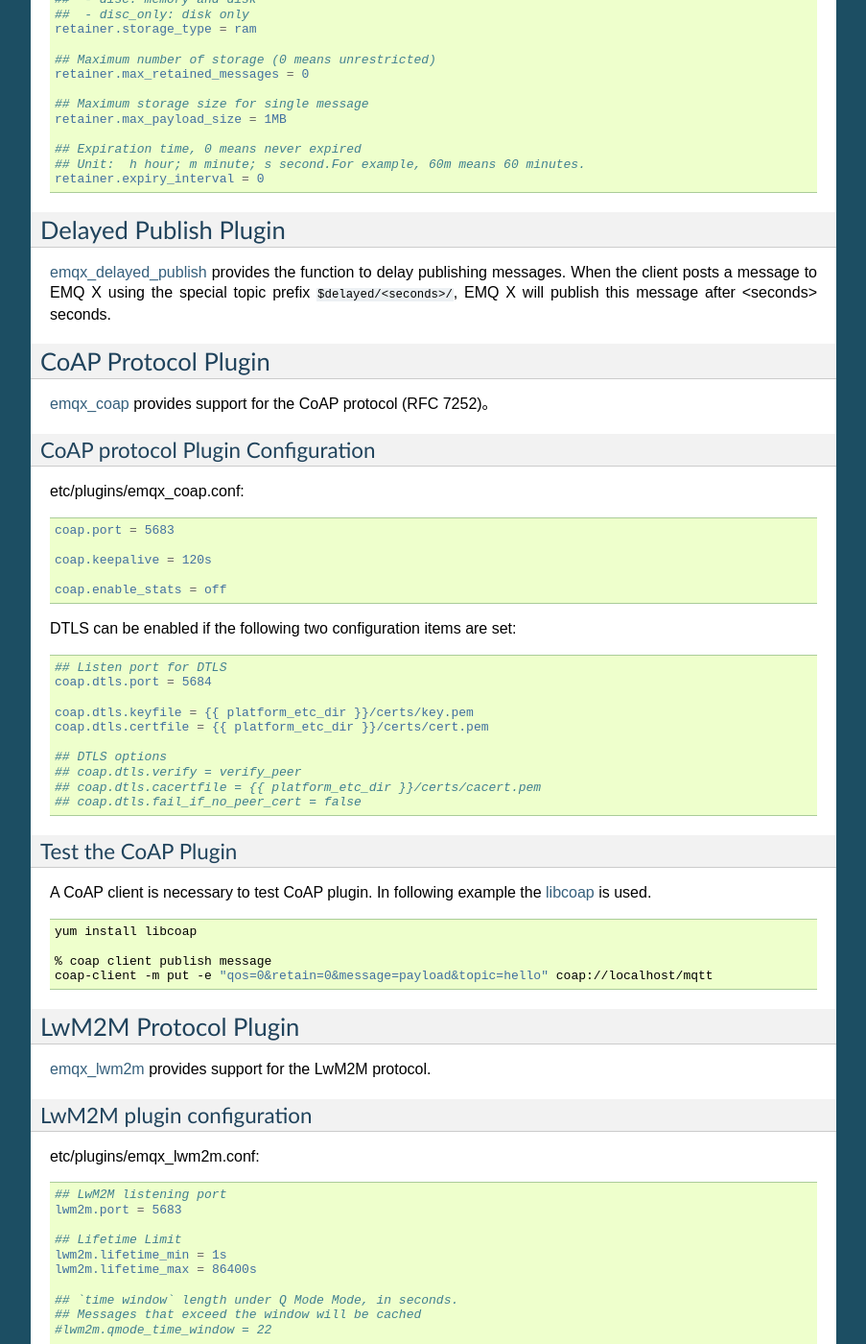
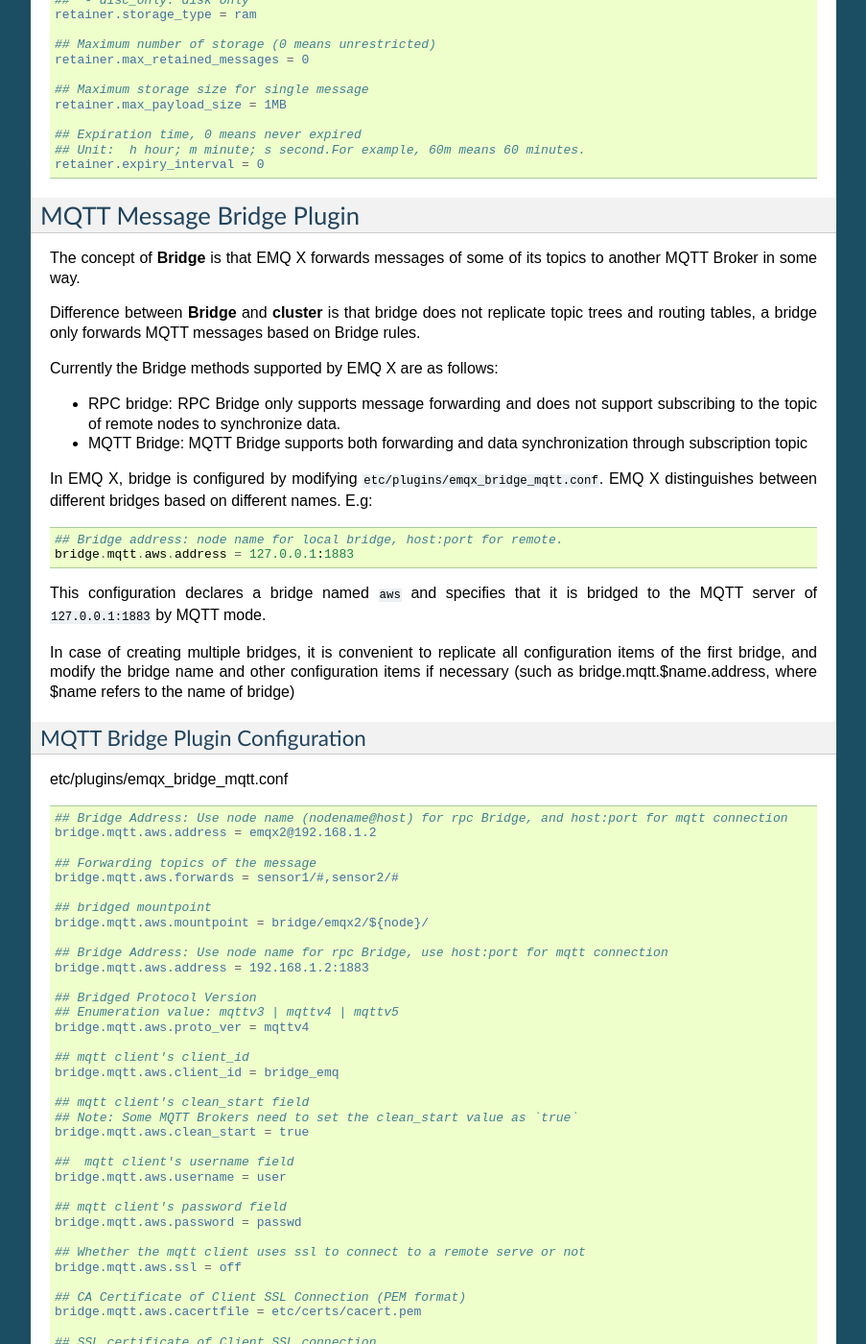
Before and after one commit to emqxarchive/emqx-docs-en, a Sphinx documentation site: the page built from source/plugins.rst, in a window 1280 px wide and 1400 px high, scrolled down 14816 px. Shown: the whole window at 96% size, without its empty margins (198-1101 px from the left). Built offline with Sphinx 7.4.7, drawn with Linux system fonts in a browser that asks for light colours; some of the changed text lies outside the part shown.

Commit message:
Fix en docs and add bridge docs in plugin.rst (#135)

```diff
--- a/source/plugins.rst
+++ b/source/plugins.rst
@@ -43,7 +43,7 @@
 +---------------------------+---------------------------------------+-------------------------------------+
 | `emqx_rule_engine`_       + etc/plugins/emqx_rule_engine.conf     | Rule engine                         |
 +---------------------------+---------------------------------------+-------------------------------------+
-| `emqx_bridge_mqtt`_       + etc/plugins/emqx_bridge_mqtt.conf     | MQTT Message Bridge                 |
+| `emqx_bridge_mqtt`_       + etc/plugins/emqx_bridge_mqtt.conf     | MQTT Message Bridge Plugin          |
 +---------------------------+---------------------------------------+-------------------------------------+
 | `emqx_delayed_publish`_   + etc/plugins/emqx_delayed_publish.conf | Delayed publish support             |
 +---------------------------+---------------------------------------+-------------------------------------+
@@ -61,6 +61,7 @@
 +---------------------------+---------------------------------------+-------------------------------------+
 | `emqx_plugin_template`_   + etc/plugins/emqx_plugin_template.conf | plugin develop template             |
 +---------------------------+---------------------------------------+-------------------------------------+
+
 
 There are four ways to load plugins:
 
@@ -144,10 +145,10 @@
 HTTP API and CLI Management Plugin
 ----------------------------------
 
-`emqx_management`_ is the HTTP API and CLI management plugin for the EMQ X broker, which is enabled by default. When EMQ X starts successfully, users can query the current client list and other operations through the HTTP API and CLI provided by the plugin, see :ref:`rest_api` and :ref:`commands`。
+`emqx_management`_ is the HTTP API and CLI management plugin of the *EMQ X* broker，which is enabled by default. When *EMQ X* starts successfully, users can query the current client list and other operations via the HTTP API and CLI provided by this plugin. For details see :ref:`rest_api` and :ref:`commands`.
 
-HTTP API and CLI Mangement Settings
-:::::::::::::::::::::::::::::::::::
+HTTP API and CLI Management Configuration
+:::::::::::::::::::::::::::::::::::::::::
 
 etc/plugins/emqx_management.conf:
 
@@ -287,6 +288,7 @@
 -------------------------------------------
 
 `emqx_auth_http`_  implements connection authentication and access control via HTTP. It sends request to a specified HTTP service and determines whether it has access rights by the return value.
+
 This plugin supports three requests:
 
 1. **auth.http.auth_req**: connection authentication
@@ -307,8 +309,7 @@
     ## Time-out time for the http request, 0 is never timeout.
     ## auth.http.request.timeout = 0
 
-    ## Connection time-out time, used during the initial request
-    ## when the client is connecting to the server
+    ## Connection time-out time, used during the initial request when the client is connecting to the server
     ## auth.http.request.connect_timout = 0
 
     ## Re-send http reuqest times
@@ -317,11 +318,10 @@
     ## The interval for re-sending the http request
     auth.http.request.retry_interval = 1s
 
-    ## The 'Exponential Backoff' mechanism for re-sending request. The actually
-    ## re-send time interval is `interval * backoff ^ times`
+    ## The 'Exponential Backoff' mechanism for re-sending request. The actually re-send time interval is `interval * backoff ^ times`
     auth.http.request.retry_backoff = 2.0
 
-    ## https options
+    ## https certification configuration
     ## auth.http.ssl.cacertfile = {{ platform_etc_dir }}/certs/ca.pem
     ## auth.http.ssl.certfile = {{ platform_etc_dir }}/certs/client-cert.pem
     ## auth.http.ssl.keyfile = {{ platform_etc_dir }}/certs/client-key.pem
@@ -859,6 +854,11 @@
     ## Callback Web Server Address
     web.hook.api.url = http://127.0.0.1:8080
 
+    ## Encode message payload field
+    ## Value: undefined | base64 | base62
+    ## Default: undefined (Do not encode)
+    ## web.hook.encode_payload = base64
+
     ## Message and event configuration
     web.hook.rule.client.connected.1     = {"action": "on_client_connected"}
     web.hook.rule.client.disconnected.1  = {"action": "on_client_disconnected"}
@@ -904,6 +904,130 @@
     ## Expiration time, 0 means never expired
     ## Unit:  h hour; m minute; s second.For example, 60m means 60 minutes.
     retainer.expiry_interval = 0
+
+MQTT Message Bridge Plugin
+--------------------------
+
+The concept of **Bridge** is that EMQ X forwards messages of some of its topics to another MQTT Broker in some way.
+
+Difference between **Bridge** and **cluster** is that bridge does not replicate topic trees and routing tables, a bridge only forwards MQTT messages based on Bridge rules.
+
+Currently the Bridge methods supported by EMQ X are as follows:
+
+- RPC bridge: RPC Bridge only supports message forwarding and does not support subscribing to the topic of remote nodes to synchronize data.
+- MQTT Bridge: MQTT Bridge supports both forwarding and data synchronization through subscription topic
+
+In EMQ X, bridge is configured by modifying ``etc/plugins/emqx_bridge_mqtt.conf``. EMQ X distinguishes between different bridges based on different names. E.g::
+
+    ## Bridge address: node name for local bridge, host:port for remote.
+    bridge.mqtt.aws.address = 127.0.0.1:1883
+
+This configuration declares a bridge named ``aws`` and specifies that it is bridged to the MQTT server of ``127.0.0.1:1883`` by MQTT mode.
+
+In case of creating multiple bridges, it is convenient to replicate all configuration items of the first bridge, and modify the bridge name and other configuration items if necessary (such as bridge.mqtt.$name.address, where $name refers to the name of bridge)
+
+MQTT Bridge Plugin Configuration
+::::::::::::::::::::::::::::::::
+
+etc/plugins/emqx_bridge_mqtt.conf
+
+.. code:: properties
+
+    ## Bridge Address: Use node name (nodename@host) for rpc Bridge, and host:port for mqtt connection
+    bridge.mqtt.aws.address = emqx2@192.168.1.2
+
+    ## Forwarding topics of the message
+    bridge.mqtt.aws.forwards = sensor1/#,sensor2/#
+
+    ## bridged mountpoint
+    bridge.mqtt.aws.mountpoint = bridge/emqx2/${node}/
+
+    ## Bridge Address: Use node name for rpc Bridge, use host:port for mqtt connection
+    bridge.mqtt.aws.address = 192.168.1.2:1883
+
+    ## Bridged Protocol Version
+    ## Enumeration value: mqttv3 | mqttv4 | mqttv5
+    bridge.mqtt.aws.proto_ver = mqttv4
+
+    ## mqtt client's client_id
+    bridge.mqtt.aws.client_id = bridge_emq
+
+    ## mqtt client's clean_start field
+    ## Note: Some MQTT Brokers need to set the clean_start value as `true`
+    bridge.mqtt.aws.clean_start = true
+
+    ##  mqtt client's username field
+    bridge.mqtt.aws.username = user
+
+    ## mqtt client's password field
+    bridge.mqtt.aws.password = passwd
+
+    ## Whether the mqtt client uses ssl to connect to a remote serve or not
+    bridge.mqtt.aws.ssl = off
+
+    ## CA Certificate of Client SSL Connection (PEM format)
+    bridge.mqtt.aws.cacertfile = etc/certs/cacert.pem
+
+    ## SSL certificate of Client SSL connection
+    bridge.mqtt.aws.certfile = etc/certs/client-cert.pem
+
+    ## Key file of Client SSL connection
+    bridge.mqtt.aws.keyfile = etc/certs/client-key.pem
+
+    ## SSL encryption
+    bridge.mqtt.aws.ciphers = ECDHE-ECDSA-AES256-GCM-SHA384,ECDHE-RSA-AES256-GCM-SHA384
+
+    ## TTLS PSK password
+    ## Note 'listener.ssl.external.ciphers' and 'listener.ssl.external.psk_ciphers' cannot be configured at the same time
+    ##
+    ## See 'https://tools.ietf.org/html/rfc4279#section-2'.
+    ## bridge.mqtt.aws.psk_ciphers = PSK-AES128-CBC-SHA,PSK-AES256-CBC-SHA,PSK-3DES-EDE-CBC-SHA,PSK-RC4-SHA
+
+    ## Client's heartbeat interval
+    bridge.mqtt.aws.keepalive = 60s
+
+    ## Supported TLS version
+    bridge.mqtt.aws.tls_versions = tlsv1.2,tlsv1.1,tlsv1
+
+    ## Forwarding topics of the message
+    bridge.mqtt.aws.forwards = sensor1/#,sensor2/#
+
+    ## Bridged mountpoint
+    bridge.mqtt.aws.mountpoint = bridge/emqx2/${node}/
+
+    ## Subscription topic for Bridge
+    bridge.mqtt.aws.subscription.1.topic = cmd/topic1
+
+    ## Subscription qos for Bridge
+    bridge.mqtt.aws.subscription.1.qos = 1
+
+    ## Subscription topic for Bridge
+    bridge.mqtt.aws.subscription.2.topic = cmd/topic2
+
+    ## Subscription qos for Bridge
+    bridge.mqtt.aws.subscription.2.qos = 1
+
+    ## Bridge reconnection interval
+    ## Default: 30s
+    bridge.mqtt.aws.reconnect_interval = 30s
+
+    ## QoS1 message retransmission interval
+    bridge.mqtt.aws.retry_interval = 20s
+
+    ## Inflight Size.
+    bridge.mqtt.aws.max_inflight_batches = 32
+
+    ## emqx_bridge internal number of messages used for batch
+    bridge.mqtt.aws.queue.batch_count_limit = 32
+
+    ##  emqx_bridge internal number of message bytes used for batch
+    bridge.mqtt.aws.queue.batch_bytes_limit = 1000MB
+
+    ## The path for placing replayq queue. If the item is not specified in the configuration, then replayq will run in `mem-only` mode and messages will not be cached on disk.
+    bridge.mqtt.aws.queue.replayq_dir = data/emqx_emqx2_bridge/
+
+    ## Replayq data segment size
+    bridge.mqtt.aws.queue.replayq_seg_bytes = 10MB
 
 Delayed Publish Plugin
 -----------------------
@@ -1115,7 +1239,7 @@
 
 When developers need to customize a plugin, they can view this plugin's code and structure to deliver a standard EMQ X plugin faster. The plugin is actually a normal ``Erlang Application`` with the configuration file: ``etc/${PluginName}.config``.
 
-EMQ X R3.1 Plugin Development
+EMQ X R3.2 Plugin Development
 -----------------------------
 
 Create a Plugin Project
```
Also changed, not shown: other parts of source/plugins.rst (+0 -5 lines), source/guide.rst (+36 -36 lines).
